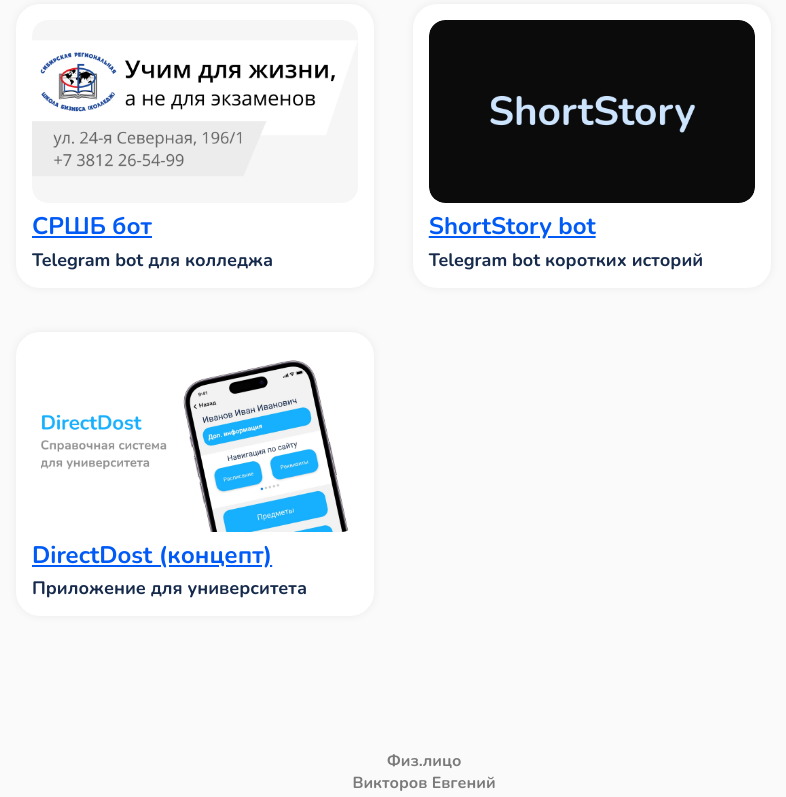
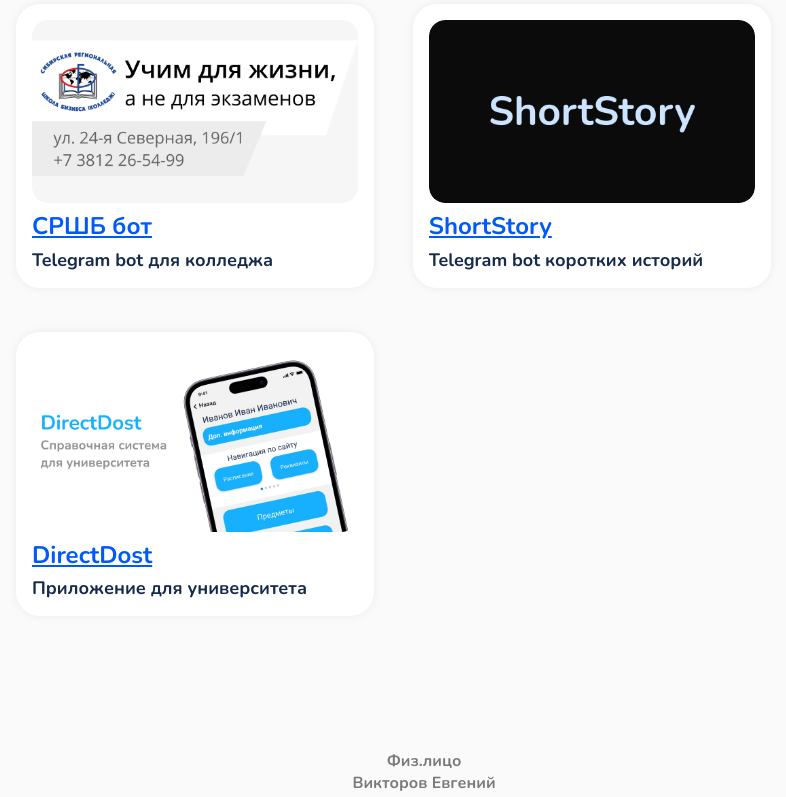
Before and after one commit to eugeneviktorov/PersonalSite, a React (Create React App) app: page /portfolio in a window 1280 px wide. Shown: the part 1520-2317 px from the top of the page, without its empty margins (216-1002 px from the left). Built offline with nearby package versions, Linux system fonts and the light colour scheme.

Commit message:
Changing the system for displaying portfolio entries

```diff
--- a/src/assets/dataJson/InitialPortfolio.json
+++ /dev/null
@@ -1,26 +0,0 @@
-[
-  {
-    "title": "ИТ Адаптация",
-    "link": "https://it-adapt.ru",
-    "image": "IT-Adaptation.png",
-    "description": "Лендинг ИТ компании"
-  },
-  {
-    "title": "Music service",
-    "link": "https://www.figma.com/community/file/1113393200185818580/Music-service",
-    "image": "Music-service.png",
-    "description": "Макет мобильного приложения"
-  },
-  {
-    "title": "ShortStory bot",
-    "link": "https://t.me/ShortStoryyBot",
-    "image": "ShortStory.png",
-    "description": "Telegram bot коротких историй"
-  },
-  {
-    "title": "DirectDost (концепт)",
-    "link": "https://github.com/eugeneviktorov/DirectDost",
-    "image": "DirectDost.png",
-    "description": "Приложение для университета"
-  }
-]
--- a/src/assets/dataJson/MainPortfolio.json
+++ /dev/null
@@ -1,68 +0,0 @@
-[
-  {
-    "title": "ИТ Адаптация",
-    "link": "https://it-adapt.ru",
-    "image": "IT-Adaptation.png",
-    "description": "Лендинг ИТ компании"
-  },
-  {
-    "title": "ИП Викторова",
-    "link": "projects/IP-Viktorova/index.html",
-    "image": "IP-Viktorova.png",
-    "description": "Лендинг ИП, бухгалтерских услуг"
-  },
-  {
-    "title": "YandexPharmaDay",
-    "link": "projects/YandexPharmaDay/index.html",
-    "image": "YandexPharmaDay.png",
-    "description": "Лендинг дня фармацевтики"
-  },
-  {
-    "title": "Network Profile",
-    "link": "projects/Network-Profile/index.html",
-    "image": "Network-Profile.png",
-    "description": "Лендинг профиля социальной сети"
-  },
-  {
-    "title": "Music service",
-    "link": "https://www.figma.com/community/file/1113393200185818580/Music-service",
-    "image": "Music-service.png",
-    "description": "Макет мобильного приложения"
-  },
-  {
-    "title": "Hackathon School",
-    "link": "https://www.figma.com/community/file/1166069552938719525",
-    "image": "Hackathon-School.png",
-    "description": "Макет сайта, справочник"
-  },
-  {
-    "title": "Dribbble-concept",
-    "link": "projects/Dribbble-concept/index.html",
-    "image": "Dribbble-concept.png",
-    "description": "Архив шотов с Dribbble"
-  },
-  {
-    "title": "N-Logo",
-    "link": "https://www.figma.com/community/file/1154827765025781172/n-logo",
-    "image": "N-Logo.png",
-    "description": "Логитип буквы N"
-  },
-  {
-    "title": "СРШБ бот",
-    "link": "https://t.me/srshb_bot",
-    "image": "SRSHB_bot.png",
-    "description": "Telegram bot для колледжа"
-  },
-  {
-    "title": "ShortStory bot",
-    "link": "https://t.me/ShortStoryyBot",
-    "image": "ShortStory.png",
-    "description": "Telegram bot коротких историй"
-  },
-  {
-    "title": "DirectDost (концепт)",
-    "link": "https://github.com/eugeneviktorov/DirectDost",
-    "image": "DirectDost.png",
-    "description": "Приложение для университета"
-  }
-]
--- /dev/null
+++ b/src/assets/dataJson/Portfolio.json
@@ -0,0 +1,90 @@
+[
+  {
+    "id": 1,
+    "title": "ИТ Адаптация",
+    "description": "Лендинг ИТ компании",
+    "image": "IT-Adaptation.png",
+    "link": "https://it-adapt.ru",
+    "favorite": true
+  },
+  {
+    "id": 2,
+    "title": "ИП Викторова",
+    "description": "Лендинг ИП, бухгалтерских услуг",
+    "image": "IP-Viktorova.png",
+    "link": "projects/IP-Viktorova/index.html",
+    "favorite": false
+  },
+  {
+    "id": 3,
+    "title": "YandexPharmaDay",
+    "description": "Лендинг дня фармацевтики",
+    "image": "YandexPharmaDay.png",
+    "link": "projects/YandexPharmaDay/index.html",
+    "favorite": false
+  },
+  {
+    "id": 4,
+    "title": "Network Profile",
+    "description": "Лендинг профиля социальной сети",
+    "image": "Network-Profile.png",
+    "link": "projects/Network-Profile/index.html",
+    "favorite": false
+  },
+  {
+    "id": 5,
+    "title": "Music service",
+    "description": "Макет мобильного приложения",
+    "image": "Music-service.png",
+    "link": "https://www.figma.com/community/file/1113393200185818580/Music-service",
+    "favorite": true
+  },
+  {
+    "id": 6,
+    "title": "Hackathon School",
+    "description": "Макет сайта, справочник",
+    "image": "Hackathon-School.png",
+    "link": "https://www.figma.com/community/file/1166069552938719525",
+    "favorite": false
+  },
+  {
+    "id": 7,
+    "title": "Dribbble-concept",
+    "description": "Архив шотов с Dribbble",
+    "image": "Dribbble-concept.png",
+    "link": "projects/Dribbble-concept/index.html",
+    "favorite": false
+  },
+  {
+    "id": 8,
+    "title": "N-Logo",
+    "description": "Логитип буквы N",
+    "image": "N-Logo.png",
+    "link": "https://www.figma.com/community/file/1154827765025781172/n-logo",
+    "favorite": false
+  },
+  {
+    "id": 9,
+    "title": "СРШБ бот",
+    "description": "Telegram bot для колледжа",
+    "image": "SRSHB_bot.png",
+    "link": "https://t.me/srshb_bot",
+    "favorite": false
+  },
+  {
+    "id": 10,
+    "title": "ShortStory",
+    "description": "Telegram bot коротких историй",
+    "image": "ShortStory.png",
+    "link": "https://t.me/ShortStoryyBot",
+    "favorite": true
+  },
+  {
+    "id": 11,
+    "title": "DirectDost",
+    "description": "Приложение для университета",
+    "image": "DirectDost.png",
+    "link": "https://github.com/eugeneviktorov/DirectDost",
+    "favorite": true
+  }
+]
--- a/src/components/portfolio/InitialPortfolio.tsx
+++ b/src/components/portfolio/InitialPortfolio.tsx
@@ -5,16 +5,21 @@
 import PortfolioItem from "./PortfolioData";
 
 function App() {
-  const portfolioData = require("../../assets/dataJson/InitialPortfolio.json");
+  const portfolioData = require("../../assets/dataJson/Portfolio.json");
+
+  // Показ избранных записей
+  const filteredPortfolio = portfolioData.filter((item) => item.favorite);
+
   return (
     <div className="App">
       <div id="portfolio"></div>
       <div className="blockHeader">
         <div className="titleBlockHeader">Портфолио</div>
         {/* Портфолио */}
-        {portfolioData.map((item, index) => (
+        {filteredPortfolio.map((item, index) => (
           <PortfolioItem key={index} item={item} />
         ))}
+        <br />
         {/* Все работы */}
         <Link to="/portfolio">
           <div className="buttonCases">Все работы</div>
--- a/src/components/portfolio/MainPortfolio.tsx
+++ b/src/components/portfolio/MainPortfolio.tsx
@@ -4,7 +4,7 @@
 import PortfolioItem from "./PortfolioData";
 
 function App() {
-  const portfolioData = require("../../assets/dataJson/MainPortfolio.json");
+  const portfolioData = require("../../assets/dataJson/Portfolio.json");
 
   React.useEffect(() => {
     window.scrollTo(0, 0);
--- a/src/components/portfolio/Portfolio.css
+++ b/src/components/portfolio/Portfolio.css
@@ -105,6 +105,9 @@
     font-weight: 700;
     color: var(--globalColorBlue);
     margin-top: 0.3em;
+    white-space: nowrap;
+    overflow: hidden;
+    text-overflow: ellipsis;
     -webkit-user-select: text;
     /* Safari */
     -moz-user-select: text;
@@ -131,6 +134,9 @@
     font-weight: 700;
     color: var(--globalColorDarkBlue);
     margin-top: 0.3em;
+    white-space: nowrap;
+    overflow: hidden;
+    text-overflow: ellipsis;
     -webkit-user-select: text;
     /* Safari */
     -moz-user-select: text;
```
